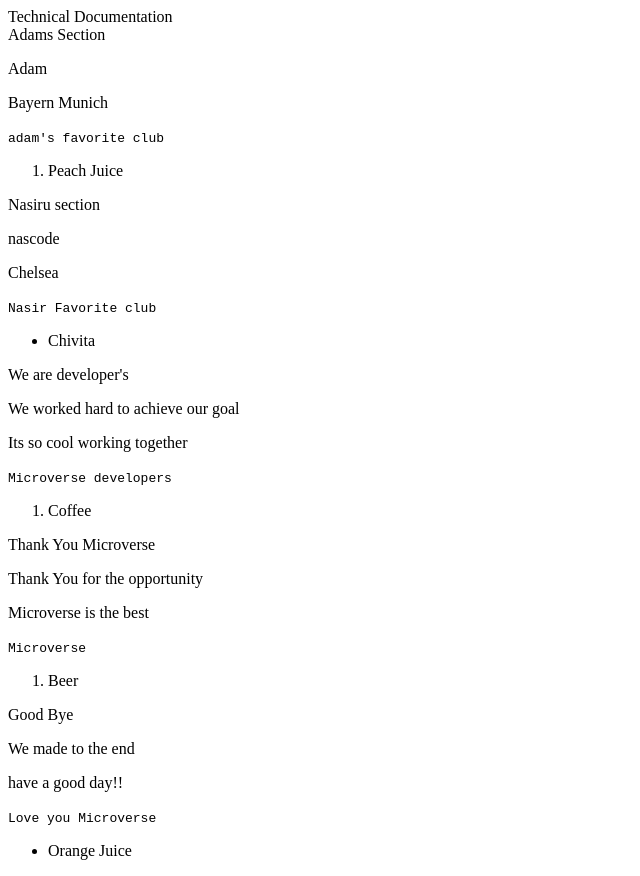
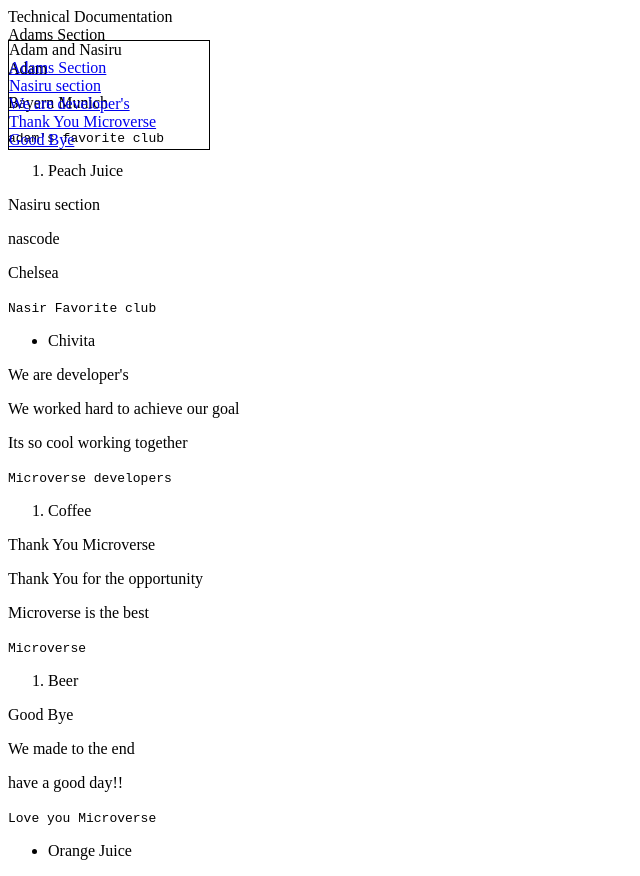
Before and after one commit to adamteddychang/Microverse-Trials-3, a plain HTML site: page Hello World, we are software developers!.html in a window 1280 px wide. Shown: the whole page, without its empty margins (0-640 px from the left). Drawn offline with Linux system fonts and the light colour scheme.

Commit message:
Update 2

```diff
--- a/Hello World, we are software developers!.html
+++ b/Hello World, we are software developers!.html
@@ -9,6 +9,13 @@
   <body>
     <script src="https://cdn.freecodecamp.org/testable-projects-fcc/v1/bundle.js"></script>
     <nav id="navbar">
+      <header>Adam and Nasiru</header>
+      <a class="nav-link" href="#Adams_Section">Adams Section</a>
+      <a class="nav-link" href="#Nasiru_section">Nasiru section</a>
+      <a class="nav-link" href="#We_are_developer's">We are developer's</a>
+      <a class="nav-link" href="#Thank_You_Microverse">Thank You Microverse</a>
+      <a class="nav-link" href="#Good_Bye">Good Bye</a>
+
 
     </nav>
     <main id="main-doc">
--- a/css/style.css
+++ b/css/style.css
@@ -0,0 +1,17 @@
+#navbar{
+    position: fixed;
+    border: 1px solid;
+    width: 200px;
+    top: 40px;
+    margin-bottom:40px;
+}
+
+a{
+    display: block;
+
+}
+@media only screen and (max-width: 600px) {
+    body {
+      background-color: lightblue;
+    }
+  }
```
